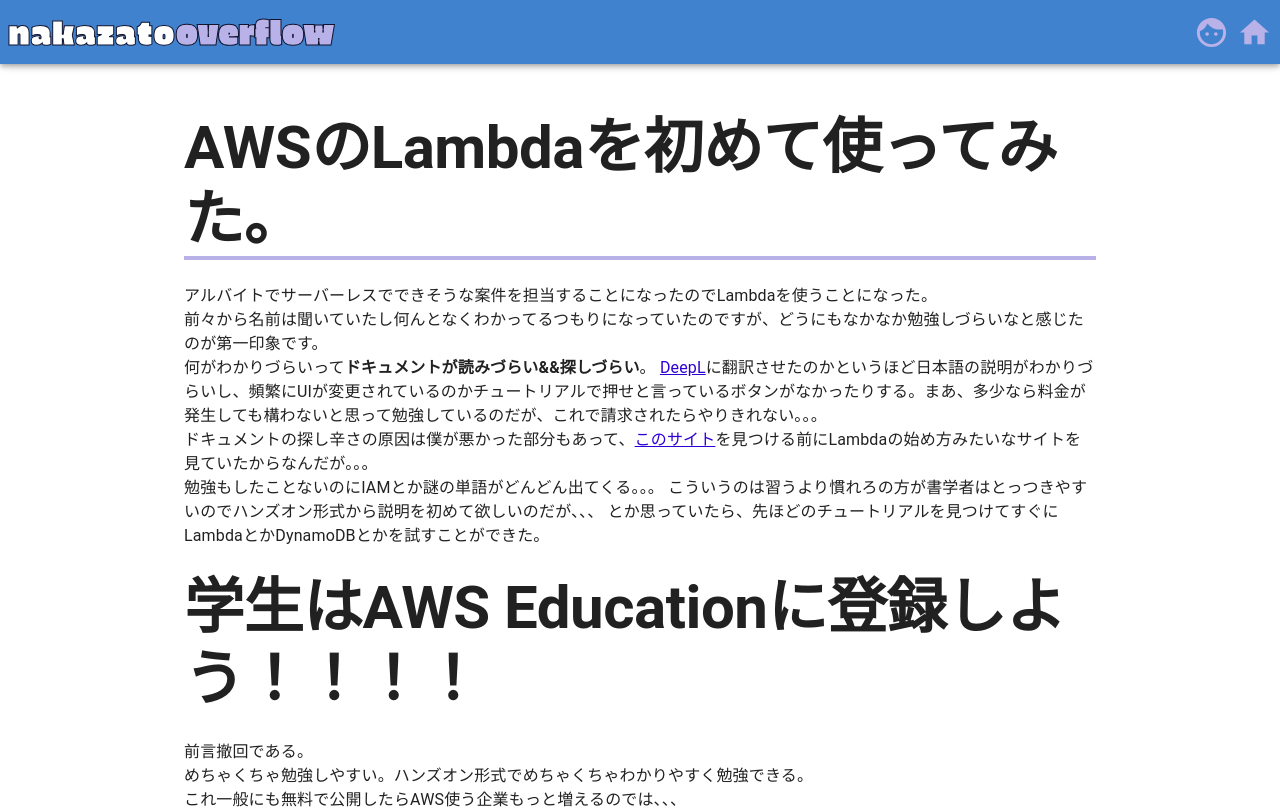
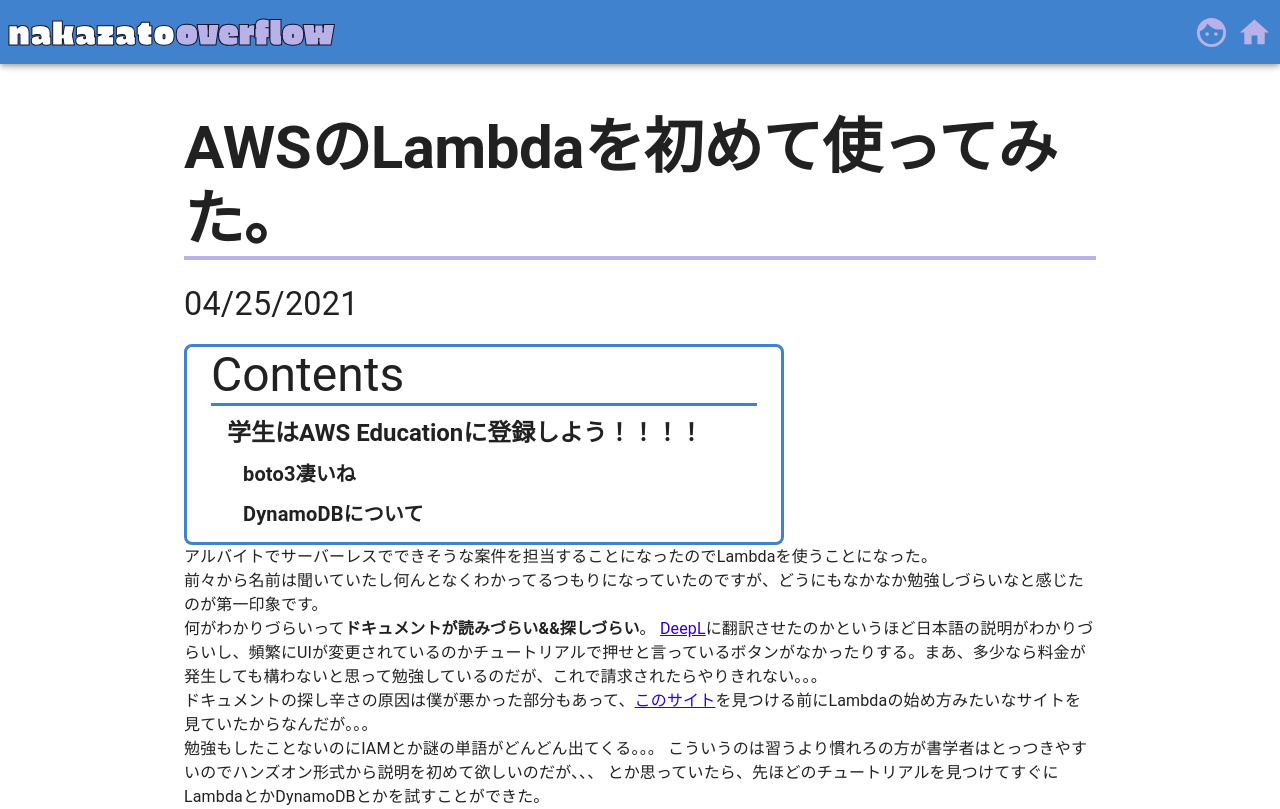
Before and after one commit to NakZMichael/blog, a Next.js app: page /posts/aws-tutorial in a window 1280 px wide. Shown: the top 809 px of the page. Built offline with nearby package versions, Linux system fonts and the light colour scheme.

Commit message:
add contents index

```diff
--- /dev/null
+++ b/components/Article/ArticleIndex.tsx
@@ -0,0 +1,120 @@
+import { Collapse, Container, Link, List, ListItem, ListItemText, makeStyles, Paper, Typography } from '@material-ui/core'
+import { Variant } from '@material-ui/core/styles/createTypography'
+import React from 'react'
+
+const useStyles = makeStyles(theme=>({
+    root:{
+        border:`3px solid ${theme.palette.primary.main}`,
+        marginLeft:0,
+        borderRadius:"8px"
+    },
+    nestedItem:{
+        paddingLeft:theme.spacing(2)
+    },
+    header:{
+        borderBottom:`3px solid ${theme.palette.primary.main}`
+    }
+}))
+
+export const ArticleIndex = ({headingList}:{
+    headingList: HeadingList
+}) => {
+    const classes = useStyles()
+    const headingNodes:HeadingNode[] = calculateHeadingNodes(headingList)
+    const headingTree = headingNodes.map(headingNode => {
+        return (
+            <HeadingNodeElement headingNode={headingNode} key={headingNode.id + "__"} />
+        )
+    })
+    return (
+        <>
+        <Container maxWidth="sm" className={classes.root}>
+            <Typography variant="h3" className={classes.header}>Contents</Typography>
+            <List>
+                {headingTree}
+            </List>
+        </Container>
+        </>
+    )
+}
+
+export type HeadingList = {variant:HeadingVariant,id:string,text:string}[]
+
+type HeadingNode = {
+    variant: HeadingVariant
+    text: string
+    id: string
+    children: HeadingNode[]
+    parent?: HeadingNode
+}
+export type HeadingVariant = "h1" | "h2" | "h3" | "h4" | "h5" | "h6"
+
+function compareHeading(left: HeadingVariant, right: HeadingVariant){
+    const leftNum = Number(left.split('')[1])
+    const rightNum = Number(right.split('')[1])
+    return leftNum <= rightNum
+}
+
+const HeadingNodeElement = ({headingNode}:{headingNode:HeadingNode}) => {
+    const classes = useStyles()
+    let typographyVariant: Variant = 'body1'
+    let fontWeight: "normal"|"bold" = "normal"
+    if(["h1","h2"].includes(headingNode.variant)){
+        fontWeight = "bold"
+    }
+    if(headingNode.variant === "h1" ){
+        typographyVariant = "h5"
+    }
+    if(headingNode.variant === "h2" ){
+        typographyVariant = "h6"
+    }
+    return (
+        <>
+            <a href={`#${headingNode.id}`}>
+                <ListItem button style={{paddingTop:0,paddingBottom:0}}>
+                    <ListItemText
+                        primary={headingNode.text}
+                        primaryTypographyProps={{variant:typographyVariant,style:{padding:0,fontWeight:fontWeight}}}
+                        />
+                </ListItem>
+            </a>
+            <List className={classes.nestedItem} component="div" disablePadding >
+                {headingNode.children.map(child=><HeadingNodeElement headingNode={child} key={child.id} />)}
+            </List>
+        </>
+    )
+}
+
+const calculateHeadingNodes = (headingList:HeadingList) => {
+    const headingNodeList: HeadingNode[] = headingList.map(heading => {
+        return {
+            variant:heading.variant,
+            text:heading.text,
+            id:heading.id,
+            children:[]
+        }
+    })
+
+    const headingNodes:HeadingNode[] = []
+    let currentNode:HeadingNode
+    headingNodeList.forEach(heading =>{
+        if(headingNodes.length === 0 ){
+            currentNode = heading
+            headingNodes.push(heading)
+            return
+        }
+        while(compareHeading(heading.variant,currentNode.variant)){
+            if(currentNode.parent){
+                currentNode = currentNode.parent
+            }else{
+                headingNodes.push(heading)
+                currentNode = heading
+                return
+            }
+        }
+        heading.parent = currentNode
+        currentNode.children.push(heading)
+        currentNode = heading
+    })
+    return headingNodes
+}
--- /dev/null
+++ b/components/Article/CustomList.tsx
@@ -0,0 +1,11 @@
+import React from 'react'
+
+type ListProps = {
+    children: React.ReactNode
+}
+export const CustomList = (props:ListProps) => {
+    return (
+        <li>{props.children}</li>
+    )
+
+}
--- a/components/Article/Headings.tsx
+++ b/components/Article/Headings.tsx
@@ -6,6 +6,10 @@
 }
 
 const useStyles = makeStyles(theme=>({
+    pad:{
+        marginTop:"-80px",
+        paddingTop:"80px",
+    },
     heading1:{
         paddingBottom:theme.spacing(3),
         paddingTop:theme.spacing(3),
@@ -25,8 +29,9 @@
 export const Heading1 = ({children}:HeadingProps)=>{
     const classes = useStyles()
     return (
-        <div className={classes.heading1}>
-            <Typography variant="h2" component="h1" style={{fontWeight:"bold"}}>{children}</Typography>
+        <div className={classes.heading1} >
+            <div className={classes.pad} id={children[0]} />
+            <Typography variant="h2" component="h1" style={{fontWeight:"bold"}} >{children}</Typography>
         </div>
     )
 }
@@ -34,7 +39,8 @@
     const classes = useStyles()
     return (
         <div className={classes.heading2}>
-            <Typography variant="h3" component="h2" style={{fontWeight:"bold"}} >{children}</Typography>
+            <div className={classes.pad} id={children[0]} />
+            <Typography variant="h3" component="h2" style={{fontWeight:"bold"}} id={children[0]} >{children}</Typography>
         </div>
     )
 }
@@ -42,6 +48,7 @@
     const classes = useStyles()
     return (
         <div className={classes.heading3}>
+            <div className={classes.pad} id={children[0]} />
             <Typography variant="h5" component="h3">{children}</Typography>
         </div>
     )
--- a/components/Article/Paragraph.tsx
+++ b/components/Article/Paragraph.tsx
@@ -2,9 +2,17 @@
 import React from 'react'
 
 type ParagraphProps = {
-    children: React.ReactNode
+    children: any
 }
 export const Paragraph = ({children}:ParagraphProps) => {
+
+    // imgタグをpタグでラップしようとしてくるので対策
+    const hasImage = !!children.find(
+        (child) => child.type?.name === 'CustomImage'
+      )
+    if(hasImage){
+        return children
+    }
     return (
         <Typography variant="body1" component="p" >{children}</Typography>
     )
--- a/components/Article/index.ts
+++ b/components/Article/index.ts
@@ -5,3 +5,5 @@
 export { Heading1, Heading2, Heading3 } from './Headings'
 export { CodeHighlight} from './CodeHighlight'
 export { CustomImage} from './CustomImage'
+export { ArticleIndex} from './ArticleIndex'
+export { CustomList } from './CustomList'
--- a/components/PostList/PostItem.tsx
+++ b/components/PostList/PostItem.tsx
@@ -42,7 +42,6 @@
                     <Typography variant="body1" component="p">
                         {description}
                     </Typography>
-
                 </Paper>
             </a>
         </Link>
--- a/package.json
+++ b/package.json
@@ -15,6 +15,7 @@
     "date-fns": "^2.21.1",
     "gray-matter": "^4.0.2",
     "material-ui-image": "^3.3.1",
+    "mdast-util-from-markdown": "^0.8.5",
     "next": "10.1.3",
     "react": "17.0.2",
     "react-dom": "17.0.2",
--- a/pages/index.tsx
+++ b/pages/index.tsx
@@ -1,12 +1,9 @@
 import { Container, makeStyles, Typography } from '@material-ui/core'
 import fs from 'fs'
 import matter from 'gray-matter'
-import Link from 'next/link'
 import path from 'path'
 import {BaseLayout} from '../components/Layouts/BaseLayout'
 import { getPostSlug, postFilePaths, POSTS_PATH } from '../serverUtils/mdUtils'
-import { Post } from '../types/Post'
-import { getFirstNTextFromMd } from '../clientUtils/postUtils'
 import removeMarkdown from 'remove-markdown'
 import { PostList } from '../components/PostList/PostList'
 import {format} from 'date-fns'
@@ -41,11 +38,11 @@
   const posts = postFilePaths.map((filePath) => {
     const source = fs.readFileSync(path.join(POSTS_PATH, filePath))
     const { content, data } = matter(source)
+    const contentText= removeMarkdown(String(content))
     const date = new Date(data.date)
     const dateString = format(date,'MM/dd/yyyy')
     data.date = dateString
     const slug = getPostSlug(filePath)
-    const contentText= removeMarkdown(String(content))
     return {
       content:contentText,
       data,
--- a/pages/posts/[slug].tsx
+++ b/pages/posts/[slug].tsx
@@ -4,44 +4,61 @@
 import { BaseLayout } from '../../components/Layouts/BaseLayout'
 import { postFilePaths, POSTS_PATH } from '../../serverUtils/mdUtils'
 import ReactMarkdown from 'react-markdown'
-import { Paragraph, CustomLink, ArticleContainer, ArticleTitle, Heading1, Heading2, Heading3, CodeHighlight, CustomImage } from '../../components/Article'
+import { Paragraph, CustomLink, ArticleContainer, ArticleTitle, Heading1, Heading2, Heading3, CodeHighlight, CustomImage, ArticleIndex, CustomList } from '../../components/Article'
 import {format} from 'date-fns'
 import Head from 'next/head';
-import { useEffect, useState } from 'react'
+import { Typography } from '@material-ui/core'
+import { HeadingList } from '../../components/Article/ArticleIndex'
+import fromMarkdown from 'mdast-util-from-markdown'
+import { HeadingVariant } from '../../components/Article/ArticleIndex'
+import { domain } from '../../settings'
 
 const components = {
-  h1:Heading1,
+  h1:({children})=>{
+
+    return (<Heading1 children={children}/>)
+  },
   h2:Heading2,
   h3:Heading3,
   p:Paragraph,
   a: CustomLink,
+  li: CustomList,
   code:CodeHighlight,
   img: CustomImage,
 }
 
-export default function PostPage({ content, frontMatter }) {
-  const [href, setHref] = useState("")
 
-  useEffect(()=>{
-    setHref(location.href)
-  },[])
+export default function PostPage({ content, frontMatter,url }) {
+
+  const headingList: HeadingList = []
+  const parsedMarkdown = fromMarkdown(content)
+  parsedMarkdown.children.forEach(child=>{
+    if(child.type === "heading"){
+      const heading = {variant:`h${child.depth}`,id:child.children[0].value,text:child.children[0].value} as {variant:HeadingVariant,id:string,text:string}
+      headingList.push(heading)
+    }
+  })
 
   return (
     <BaseLayout>
       <Head>
         <title>{frontMatter.title}</title>
+        <head prefix="og: http://ogp.me/ns# fb: http://ogp.me/ns/fb# article: http://ogp.me/ns/article#" />
         <meta property="og:title" content={frontMatter.title} />
         <meta property="og:type" content="blog" />
-        <meta property="og:url" content={href} />
-        <meta property="og:site_name" content={frontMatter.title} />
-        <meta name="twitter:card" content="blog" />
+        <meta property="og:url" content={url} />
+        <meta property="og:site_name" content="nakazato overflow" />
+        <meta property="og:image" content="/favicon.svg" />
+        <link rel="canonical" href={url} />
+        <meta name="twitter:card" content="summary" />
         <meta name="twitter:title" content={frontMatter.title} />
-        <link rel="canonical" href={href} />
       </Head>
         <ArticleContainer>
-          <ArticleTitle title={frontMatter.title} />
           <main>
-              <ReactMarkdown components={components} children={content} />
+            <ArticleTitle title={frontMatter.title} />
+            <Typography variant="h4" style={{paddingBottom:"20px"}}>{frontMatter.date}</Typography>
+            <ArticleIndex headingList={headingList}></ArticleIndex>
+            <ReactMarkdown components={components} children={content} />
           </main>
         </ArticleContainer>
     </BaseLayout>
@@ -58,9 +75,9 @@
   const dateString = format(date,'MM/dd/yyyy')
   data.date = dateString
 
-
   return {
     props: {
+      url: domain + params.slug,
       content,
       frontMatter: data,
     },
--- /dev/null
+++ b/settings.js
@@ -0,0 +1,3 @@
+module.exports = {
+    domain: 'https://www.nakazato-tech-blog.com/'
+}
```
Also changed, not shown: pages/404.tsx (added, +46 -0 lines), 1 other file (tests, documents, lock files or other folders).
